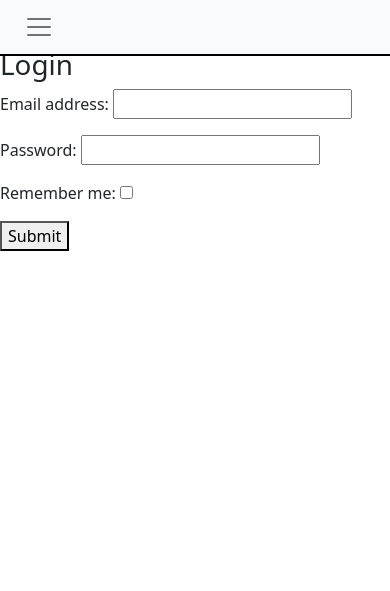
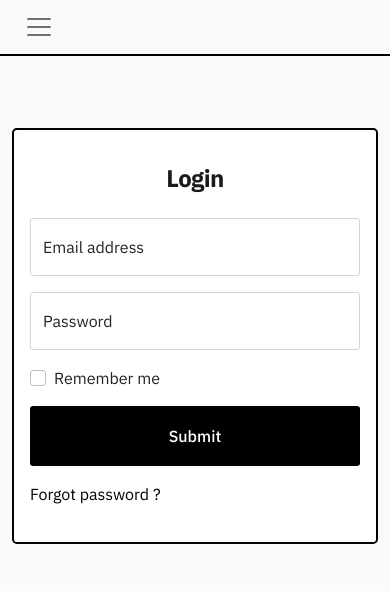
Before and after one commit to joisemp/portfolio, a Django app: page /accounts/login/ in a window 390 px wide. Shown: the top 591 px of the page. Run offline with Django 3.2, Linux system fonts and the light colour scheme; style sheets or scripts are compiled from the project's sources; some libraries are stand-ins or nearby versions.

Commit message:
Styled login page

```diff
--- /dev/null
+++ b/accounts/static/accounts/login/style.css
@@ -0,0 +1,204 @@
+@import url("https://fonts.googleapis.com/css2?family=IBM+Plex+Sans:ital,wght@0,100;0,200;0,300;0,400;0,500;0,600;0,700;1,100;1,200;1,300;1,400;1,500;1,600;1,700&display=swap");
+body {
+  font-family: "IBM Plex Sans", sans-serif;
+  background-color: #f9fafb;
+}
+
+.heading {
+  font-size: 3rem;
+  line-height: 1;
+  letter-spacing: -0.025em;
+  font-weight: 700;
+  color: rgb(0, 0, 0);
+}
+@media only screen and (max-width: 767px) {
+  .heading {
+    font-size: 1.875rem;
+    line-height: 2.25rem;
+  }
+}
+
+.heading-md {
+  font-size: 2.25rem;
+  line-height: 2.5rem;
+  letter-spacing: -0.025em;
+  font-weight: 700;
+  color: rgb(26, 26, 26);
+}
+@media only screen and (max-width: 767px) {
+  .heading-md {
+    font-size: 1.5rem;
+    line-height: 2rem;
+  }
+}
+
+.text {
+  color: #333333;
+  font-size: inherit;
+  font-weight: inherit;
+  line-height: 1.7rem;
+}
+
+.primary-btn {
+  color: white;
+  background: black;
+  padding: 0.5rem 1rem;
+  border-radius: 0.2rem;
+  border: 2px solid black;
+  font-weight: 500;
+  transition: all 0.3s ease-out;
+}
+.primary-btn:hover {
+  color: black;
+  background-color: white;
+  border: 2px solid black;
+}
+
+.secondary-btn {
+  color: rgb(0, 0, 0);
+  background: rgb(255, 255, 255);
+  border: 2px solid rgb(0, 0, 0);
+  padding: 0.5rem 1rem;
+  border-radius: 0.2rem;
+  font-weight: 500;
+  transition: all 0.3s ease-out;
+}
+.secondary-btn:hover {
+  color: rgb(255, 255, 255);
+  background-color: rgb(0, 0, 0);
+  border: 2px solid black;
+}
+
+.icon {
+  font-size: 1.8rem;
+  color: rgb(0, 0, 0);
+}
+@media only screen and (max-width: 767px) {
+  .icon {
+    font-size: 1.3rem;
+  }
+}
+
+.card-title {
+  font-size: 1.8rem;
+  font-weight: 700;
+  color: rgb(0, 0, 0);
+}
+@media only screen and (max-width: 767px) {
+  .card-title {
+    font-size: 1.3rem;
+  }
+}
+
+.learn-more {
+  font-weight: 500;
+  color: rgb(19, 19, 19);
+}
+
+.container {
+  max-width: 730px;
+  margin-top: 8rem;
+}
+@media only screen and (max-width: 767px) {
+  .container {
+    max-width: 446px;
+  }
+}
+@media only screen and (min-width: 768px) {
+  .container {
+    margin-top: 10rem;
+  }
+}
+
+.tags .badge {
+  padding: 8px 20px;
+  margin: 6px 3px;
+  text-transform: uppercase;
+  background-color: rgb(255, 255, 255);
+  color: rgb(0, 0, 0);
+  border: 2px solid black;
+  transition: all 0.3s ease-out;
+}
+.tags .badge:hover {
+  background-color: black;
+  color: white;
+  cursor: pointer;
+}
+.tags .fa-brands {
+  font-size: 1rem;
+}
+
+::-moz-selection {
+  /* Code for Firefox */
+  color: rgb(255, 255, 255);
+  background: rgb(0, 0, 0);
+}
+
+::selection {
+  color: rgb(255, 255, 255);
+  background: rgb(0, 0, 0);
+}
+
+/* width */
+::-webkit-scrollbar {
+  width: 8px;
+}
+
+/* Track */
+::-webkit-scrollbar-track {
+  background: #f1f1f1;
+}
+
+/* Handle */
+::-webkit-scrollbar-thumb {
+  background: rgb(124, 124, 124);
+  border-radius: 0.1rem;
+}
+
+/* Handle on hover */
+::-webkit-scrollbar-thumb:hover {
+  background: #555;
+}
+
+#login .wrapper {
+  border: 2px solid rgb(0, 0, 0);
+  padding: 2rem;
+  margin-bottom: 3rem;
+  border-radius: 0.3rem;
+  background-color: rgb(255, 255, 255);
+}
+@media only screen and (max-width: 767px) {
+  #login .wrapper {
+    padding: 2rem 1rem;
+  }
+}
+#login .wrapper .btn {
+  padding: 1rem 0.75rem;
+}
+#login .wrapper .form-floating > .form-control,
+#login .wrapper .form-floating > .form-control-plaintext {
+  border-radius: 0.2rem;
+}
+#login .wrapper textarea:focus,
+#login .wrapper textarea.form-control:focus,
+#login .wrapper input.form-control:focus,
+#login .wrapper input[type=password]:focus,
+#login .wrapper input[type=email]:focus,
+#login .wrapper input[type=checkbox]:focus,
+#login .wrapper [type=password].form-control:focus,
+#login .wrapper [type=email].form-control:focus,
+#login .wrapper [contenteditable].form-control:focus {
+  box-shadow: none;
+  border: 2px solid black;
+}
+#login .wrapper .form-check-input:checked {
+  background-color: #000000;
+  border-color: #000000;
+}
+#login .wrapper a {
+  color: black;
+  text-decoration: none;
+}
+#login .wrapper a:hover {
+  text-decoration: underline;
+}/*# sourceMappingURL=style.css.map */
--- /dev/null
+++ b/accounts/static/accounts/login/style.scss
@@ -0,0 +1,50 @@
+@import "../base";
+
+#login {
+    .wrapper {
+        border: 2px solid rgb(0, 0, 0);
+        padding: 2rem;
+        margin-bottom: 3rem;
+        border-radius: 0.3rem;
+        background-color: rgb(255, 255, 255);
+
+        @media only screen and(max-width: 767px) {
+            padding: 2rem 1rem;
+        }
+
+        .btn {
+            padding: 1rem 0.75rem;
+        }
+
+        .form-floating > .form-control,
+        .form-floating > .form-control-plaintext {
+            border-radius: 0.2rem;
+        }
+
+        textarea:focus,
+        textarea.form-control:focus,
+        input.form-control:focus,
+        input[type="password"]:focus,
+        input[type="email"]:focus,
+        input[type="checkbox"]:focus,
+        [type="password"].form-control:focus,
+        [type="email"].form-control:focus,
+        [contenteditable].form-control:focus {
+            box-shadow: none;
+            border: 2px solid black;
+        }
+
+        .form-check-input:checked {
+            background-color: #000000;
+            border-color: #000000;
+        }
+
+        a {
+            color: black;
+            text-decoration: none;
+            &:hover {
+                text-decoration: underline;
+            }
+        }
+    }
+}
--- a/accounts/templates/accounts/login.html
+++ b/accounts/templates/accounts/login.html
@@ -1,17 +1,43 @@
 {% extends 'base.html' %}
+
+{% load static %}
 
 {% block title %}Login{% endblock title %}
 
+{% block stylesheet %} <link rel="stylesheet" href="{% static 'accounts/login/style.css' %}"> {% endblock %}
+
 {% block content %}
 
-<h1 class=" mt-5">Login</h1>
-
-<form method="post">
-    {% csrf_token %}
-
-    {{ form.as_p }}
-    <button type="submit">Submit</button>
-</form>
+<div class="container">
+    <section id="login">
+        <div class="wrapper">
+            <h1 class="heading-md text-center mb-4">Login</h1>
+            <div class="form-wrap">
+                <form method="post">
+                    {% csrf_token %}
+                    <div class="form-floating mb-3">
+                        <input type="email" class="form-control" id="floatingInput" placeholder="name@example.com" name="username" required maxlength="254">
+                        <label for="floatingInput">Email address</label>
+                    </div>
+                    <div class="form-floating mb-3">
+                        <input type="password" class="form-control" id="floatingPassword" placeholder="Password" name="password" required>
+                        <label for="floatingPassword">Password</label>
+                    </div>
+                    <div class="form-check mb-3">
+                        <input class="form-check-input" type="checkbox" id="flexCheckDefault" name="remember_me">
+                        <label class="form-check-label" for="flexCheckDefault">Remember me</label>
+                    </div>
+                    <div class="d-grid gap-2 mb-3">
+                        <button class="btn primary-btn submit-btn" type="submit">Submit</button>
+                    </div>
+                </form>
+                <div class="mb-1">
+                    <a href="{% url 'accounts:reset-password' %}">Forgot password ?</a>
+                </div>
+            </div>
+        </div>
+    </section>
+</div>
 
 
 {% endblock content %}
```
Also changed, not shown: accounts/static/accounts/_base.scss (added, +164 -0 lines), 1 other file.
